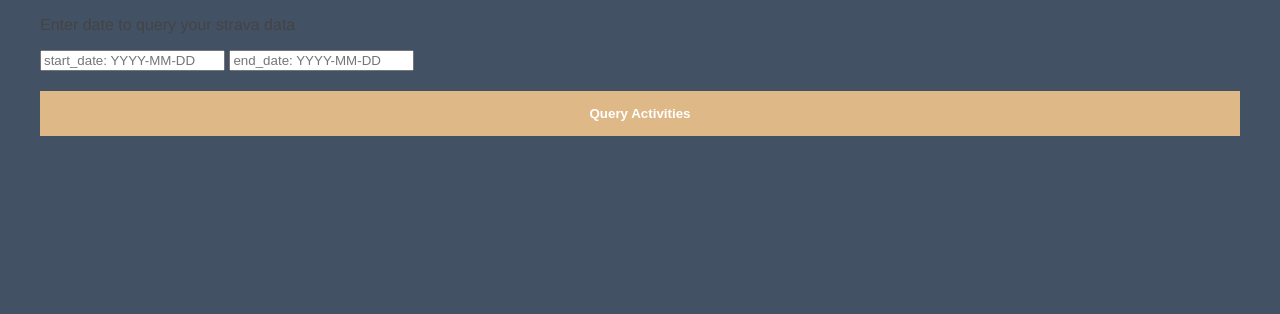
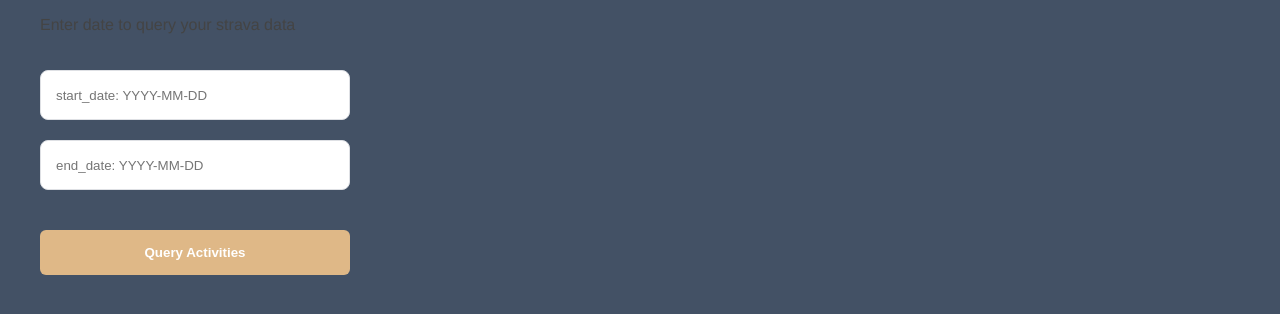
Before and after one commit to jcocozza/strava-year-in-review, a Flask app: page /strava/ad_hoc in a window 1280 px wide. Shown: the part 35-349 px from the top of the page. Run offline with Flask 3, Linux system fonts and the light colour scheme.

Commit message:
slightly sleeker querying form

```diff
--- a/scripts/static/CSS/querying.css
+++ b/scripts/static/CSS/querying.css
@@ -2,16 +2,33 @@ body {
     background-color: #435165;
     margin: 0;
 }
+.query form {
+    display: flex;
+    flex-flow: column;
+    <!-- flex-wrap: wrap; -->
+    justify-content: center;
+    padding-top: 20px;
+}
 
-.query form input[type="password"], .login form input[type="text"], .register form input[type="password"], .register form input[type="text"] {
+.query form label {
+    display: flex;
+    justify-content: center;
+    align-items: center;
+    width: 50px;
+    height: 50px;
+    background-color: #3274d6;
+    color: #ffffff;
+}
+
+.query form input[type="text"] {
     width: 310px;
     height: 50px;
     border: 1px solid #dee0e4;
     margin-bottom: 20px;
     padding: 0 15px;
 }
-.query form input[type="submit"], .register form input[type="submit"] {
-    width: 100%;
+.query form input[type="submit"] {
+    width: 310px;
     padding: 15px;
     margin-top: 20px;
     background-color: #DFB887;
@@ -22,7 +39,34 @@ body {
     transition: background-color 0.2s;
 }
 
-.query form input[type="submit"]:hover, .register form input[type="submit"]:hover {
+.query form input[type="submit"]:hover {
     background-color: #2868c7;
     transition: background-color 0.2s;
 }
+
+<!--
+ body {font-family: Calibri;}
+ .query input[type=text], select {
+     width: 25%;
+     padding: 12px 20px;
+     margin: 8px 10;
+     display: list-item;
+     border: 4px double #39A9DB;
+     border-radius: 8px;
+     box-sizing: border-box;
+
+ }
+ .query input[type=submit] {
+     width: 25%;
+     background-color: #F8E2E6;
+     color: #0000FF;
+     padding: 12px 18px;margin: 20px 0;
+     border: none;
+     border-radius: 6px;
+     cursor: pointer;}
+
+.query div.container {
+    border-radius: 10px;
+    background-color: #39A9DB;
+    padding: 40px;}
+-->
--- a/scripts/templates/ad_hoc_results.html
+++ b/scripts/templates/ad_hoc_results.html
@@ -12,15 +12,13 @@
         <p>Enter date to query your strava data</p>
         <div class="query">
             <form action="{{ url_for('ad_hoc') }}" method="post">
-                <label for="start_date">
-                    <i class="fas fa-user"></i>
-                </label>
+
                 <input type="text" name="start_date" placeholder="start_date: YYYY-MM-DD" id="start_date" required>
-                <label for="end_date">
-                    <i class="fas fa-lock"></i>
-                </label>
-                <input type="end_date" name="end_date" placeholder="end_date: YYYY-MM-DD" id="end_date" required>
+
+                <input type="text" name="end_date" placeholder="end_date: YYYY-MM-DD" id="end_date" required>
+
                 <div class="msg">{{ msg }}</div>
+
                 <input type="submit" value="Query Activities">
             </form>
         </div>
```
